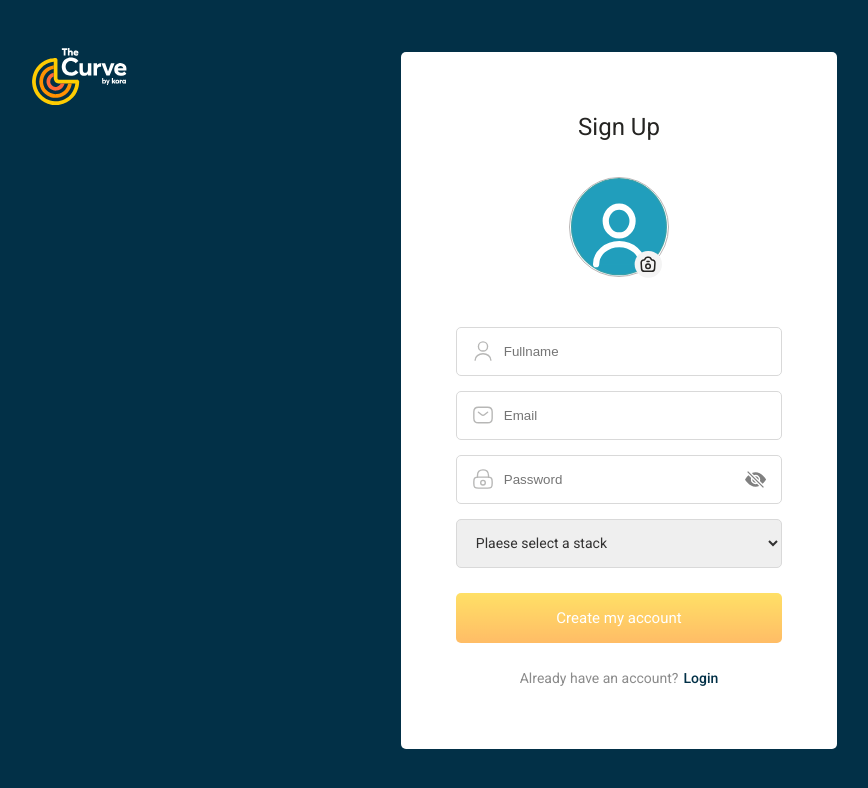
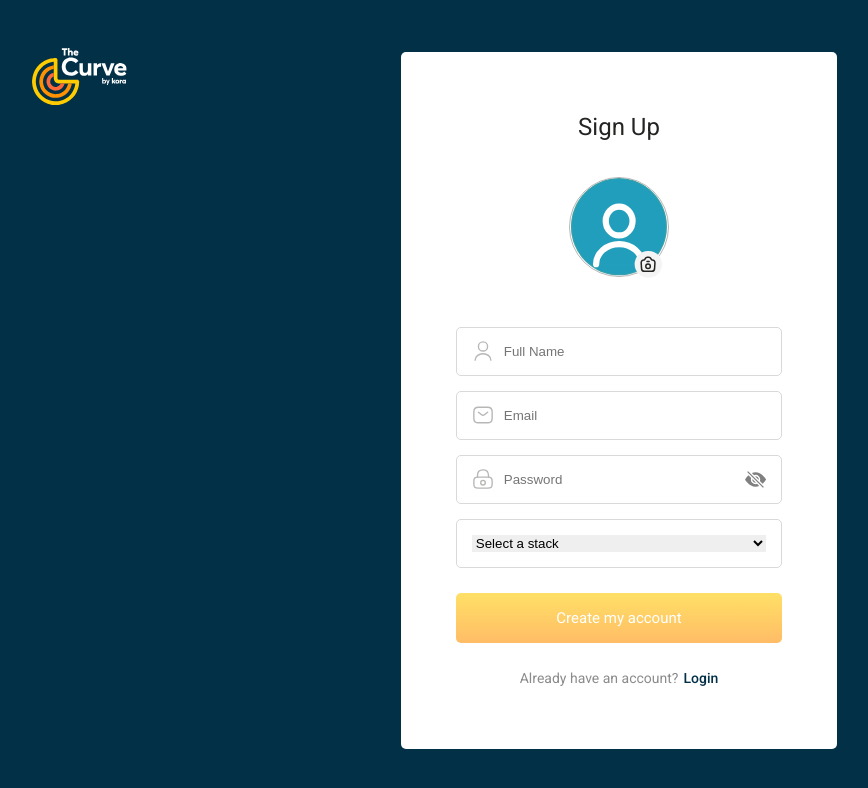
Before and after one commit to nwachukwuoparah/profile-generator, a React (Vite) app: page /#/signup in a window 1280 px wide. Shown: the top 788 px of the page, without its empty margins (21-889 px from the left). Built offline with nearby package versions, Linux system fonts and the light colour scheme.

Commit message:
modified input select

```diff
--- a/src/Auth/Signup/index.tsx
+++ b/src/Auth/Signup/index.tsx
@@ -45,7 +45,7 @@ const Signup = () => {
         {
             name: "fullName",
             type: "text",
-            placeholder: "Fullname",
+            placeholder: "Full Name",
             inputType: "text",
             icon: "/user.svg"
         },
--- a/src/components/Input/index.tsx
+++ b/src/components/Input/index.tsx
@@ -3,7 +3,7 @@ import { inputType } from "../type.check"
 import './input.css'
 import { BsFillEyeFill, BsFillEyeSlashFill } from "react-icons/bs";
 
-const Input = ({ type, inputType, placeholder, name, icon, register, errors}: inputType) => {
+const Input = ({ type, inputType, placeholder, name, icon, register, errors }: inputType) => {
 
     const [toggle, setToggle] = useState<boolean>(false)
 
@@ -23,11 +23,13 @@ const Input = ({ type, inputType, placeholder, name, icon, register, errors}: in
         case "select":
             return (
                 <>
-                    <select className="input-wrap"  {...register(name)} style={{ border: errors?.[name] && "1px solid red" }}>
-                        <option className="option" value="">Plaese select a stack</option>
-                        <option className="option" value="Front-end Trainee">Front-end Trainee</option>
-                        <option className="option" value="Back-end Trainee">Back-end Trainee</option>
-                    </select>
+                    <div className="input-wrap" >
+                        <select className="input-select"  {...register(name)} style={{ border: errors?.[name] && "1px solid red" }}>
+                            <option className="option" value="">Select a stack</option>
+                            <option className="option" value="Front-end Trainee">Front-end Trainee</option>
+                            <option className="option" value="Back-end Trainee">Back-end Trainee</option>
+                        </select>
+                    </div>
                     <div style={{ lineHeight: 2, color: "red", fontSize: 14 }}>{errors?.[name]?.message}</div>
                 </>
             )
--- a/src/components/Input/input.css
+++ b/src/components/Input/input.css
@@ -26,3 +26,9 @@
   border: none;
   background-color: transparent;
 }
+
+.input-select {
+  outline: none;
+  border: none;
+  width: 100%;
+}
```
Also changed, not shown: src/components/icons.tsx (deleted).
